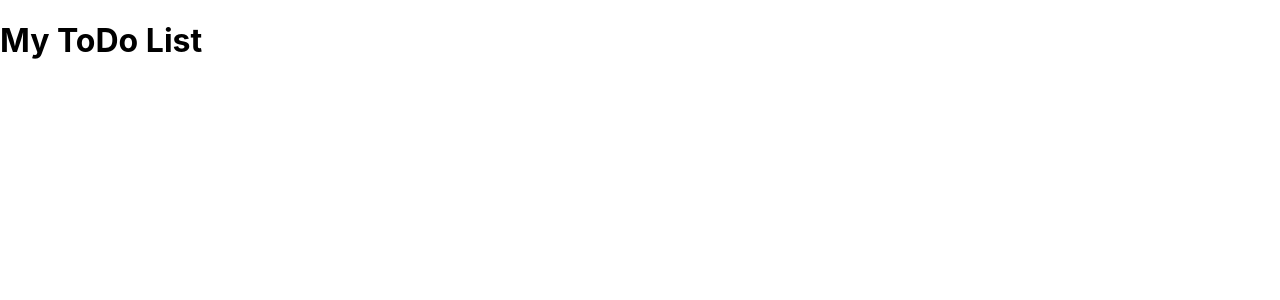
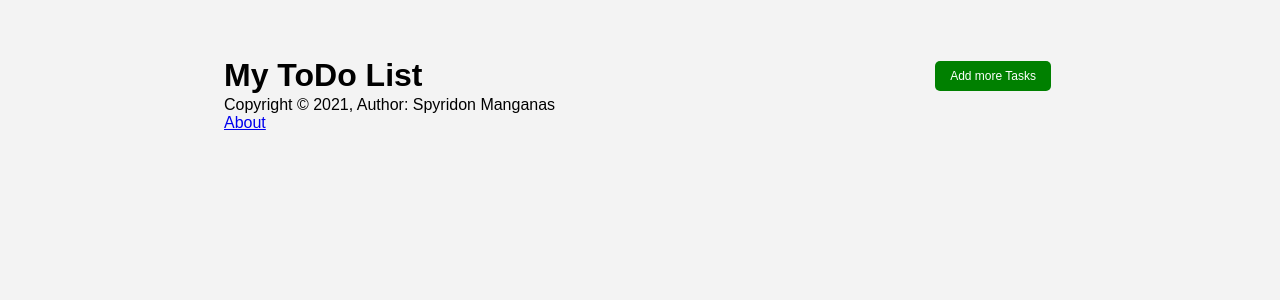
Before and after one commit to SpMngs/MyToDo, a React (Create React App) app: page / in a window 1280 px wide. Shown: the top 300 px of the page. Built offline with nearby package versions, Linux system fonts and the light colour scheme.

Commit message:
add footer and Toggle View button (*non functional)

```diff
--- a/package.json
+++ b/package.json
@@ -8,6 +8,7 @@
     "@testing-library/user-event": "^12.8.3",
     "react": "^17.0.2",
     "react-dom": "^17.0.2",
+    "react-router": "^5.2.0",
     "react-scripts": "4.0.3",
     "web-vitals": "^1.1.2"
   },
--- a/public/index.html
+++ b/public/index.html
@@ -2,42 +2,16 @@
 <html lang="en">
   <head>
     <meta charset="utf-8" />
-    <link rel="icon" href="%PUBLIC_URL%/favicon.ico" />
     <meta name="viewport" content="width=device-width, initial-scale=1" />
     <meta name="theme-color" content="#000000" />
     <meta
       name="description"
       content="Web site created using create-react-app"
     />
-    <link rel="apple-touch-icon" href="%PUBLIC_URL%/logo192.png" />
-    <!--
-      manifest.json provides metadata used when your web app is installed on a
-      user's mobile device or desktop. See https://developers.google.com/web/fundamentals/web-app-manifest/
-    -->
-    <link rel="manifest" href="%PUBLIC_URL%/manifest.json" />
-    <!--
-      Notice the use of %PUBLIC_URL% in the tags above.
-      It will be replaced with the URL of the `public` folder during the build.
-      Only files inside the `public` folder can be referenced from the HTML.
-
-      Unlike "/favicon.ico" or "favicon.ico", "%PUBLIC_URL%/favicon.ico" will
-      work correctly both with client-side routing and a non-root public URL.
-      Learn how to configure a non-root public URL by running `npm run build`.
-    -->
     <title>React App</title>
   </head>
   <body>
     <noscript>You need to enable JavaScript to run this app.</noscript>
     <div id="root"></div>
-    <!--
-      This HTML file is a template.
-      If you open it directly in the browser, you will see an empty page.
-
-      You can add webfonts, meta tags, or analytics to this file.
-      The build step will place the bundled scripts into the <body> tag.
-
-      To begin the development, run `npm start` or `yarn start`.
-      To create a production bundle, use `npm run build` or `yarn build`.
-    -->
   </body>
 </html>
--- a/src/App.js
+++ b/src/App.js
@@ -3,6 +3,7 @@ import { useState } from "react";
 import dummyLists from "./components/dummyLists";
 import dummyTasks from "./components/dummyTasks";
 import Header from "./components/Header";
+import Footer from "./components/Footer";
 
 
 const App = () => {
@@ -19,8 +20,9 @@ const App = () => {
           onTaskAddView={() => setTaskAddView(!taskAddView)}
           onTaskAddViewFlag={taskAddView}
         />
-        </div>
-  );
-};
+        <Footer />
+      </div>
+    );
+  };
 
 export default App;
--- /dev/null
+++ b/src/components/Footer.js
@@ -0,0 +1,12 @@
+
+const Footer = () => {
+  return (
+    <footer>
+      <p>Copyright &copy; 2021,
+        Author: Spyridon Manganas</p>
+      <a href='/about'>About</a>
+    </footer>
+  )
+}
+
+export default Footer
--- a/src/components/Header.js
+++ b/src/components/Header.js
@@ -1,11 +1,17 @@
 import React from "react";
 import PropTypes from "prop-types";
+import ToggleViewButton from "./ToggleViewButton";
 
-const Header = ({title}) => {
+const Header = ({title, onTaskAddView, onTaskAddViewFlag}) => {
 
   return (
     <header className="title-bar">
       <h1> {title} </h1>
+      <ToggleViewButton
+          color={onTaskAddViewFlag ? "blue" : "green"}
+          text={onTaskAddViewFlag ? "Show Tasks Lilst" : "Add more Tasks"}
+          onClick={onTaskAddView}
+      />
     </header>
   );
 };
--- /dev/null
+++ b/src/components/ToggleViewButton.js
@@ -0,0 +1,23 @@
+import React from 'react';
+import PropTypes from 'prop-types';
+
+const ToggleViewButton = ({color, text, onClick}) => {
+    return (
+     <button
+        onClick = {onClick}
+        style = {{backgroundColor: color}}
+        className = 'btn'>
+        {text}
+     </button>
+
+     )
+}
+
+// Type system for Header's properties
+ToggleViewButton.propTypes = {
+    color: PropTypes.string.isRequired,
+    text: PropTypes.string.isRequired,
+    onClick: PropTypes.func,
+}
+
+export default ToggleViewButton;
--- a/src/index.css
+++ b/src/index.css
@@ -1,13 +1,57 @@
-body {
+@import url("https://fonts.googleapis.com/css2?family=Noto+Sans+TC:wght@400;500;700;900&display=swap");
+
+* {
+  box-sizing: border-box;
   margin: 0;
-  font-family: -apple-system, BlinkMacSystemFont, 'Segoe UI', 'Roboto', 'Oxygen',
-    'Ubuntu', 'Cantarell', 'Fira Sans', 'Droid Sans', 'Helvetica Neue',
-    sans-serif;
-  -webkit-font-smoothing: antialiased;
-  -moz-osx-font-smoothing: grayscale;
+  padding: 0;
 }
 
-code {
-  font-family: source-code-pro, Menlo, Monaco, Consolas, 'Courier New',
-    monospace;
+body {
+  font-family: "Poppins", sans-serif;
+  background-color: rgb(243, 243, 243);
 }
+h1 {
+  font-weight: black !important;
+}
+.title-bar {
+  width: 100%;
+  display: flex;
+  align-items: center;
+  justify-content: space-between;
+}
+.container {
+  max-width: 100%;
+  margin: 30px auto;
+  overflow: auto;
+  min-height: 300px;
+  padding-top: 2%;
+  padding-left: 17.5%;
+  padding-right: 17.5%;
+  border-radius: 5px;
+}
+
+.header {
+  display: flex;
+  justify-content: center;
+  align-items: center;
+  margin: 40px 0;
+  text-align: center;
+  width: 100%;
+}
+.header h1 {
+  color: rgb(168, 168, 168);
+  font-size: 50px;
+}
+.btn {
+  display: inline-block;
+  background: #000;
+  color: rgb(255, 255, 255);
+  border: none;
+  padding: 8px 15px;
+  margin: 5px;
+  border-radius: 5px;
+  cursor: pointer;
+  text-decoration: none;
+  font-size: 12px;
+  font-family: inherit;
+}
```
Also changed, not shown: 1 other file (tests, documents, lock files or other folders).
